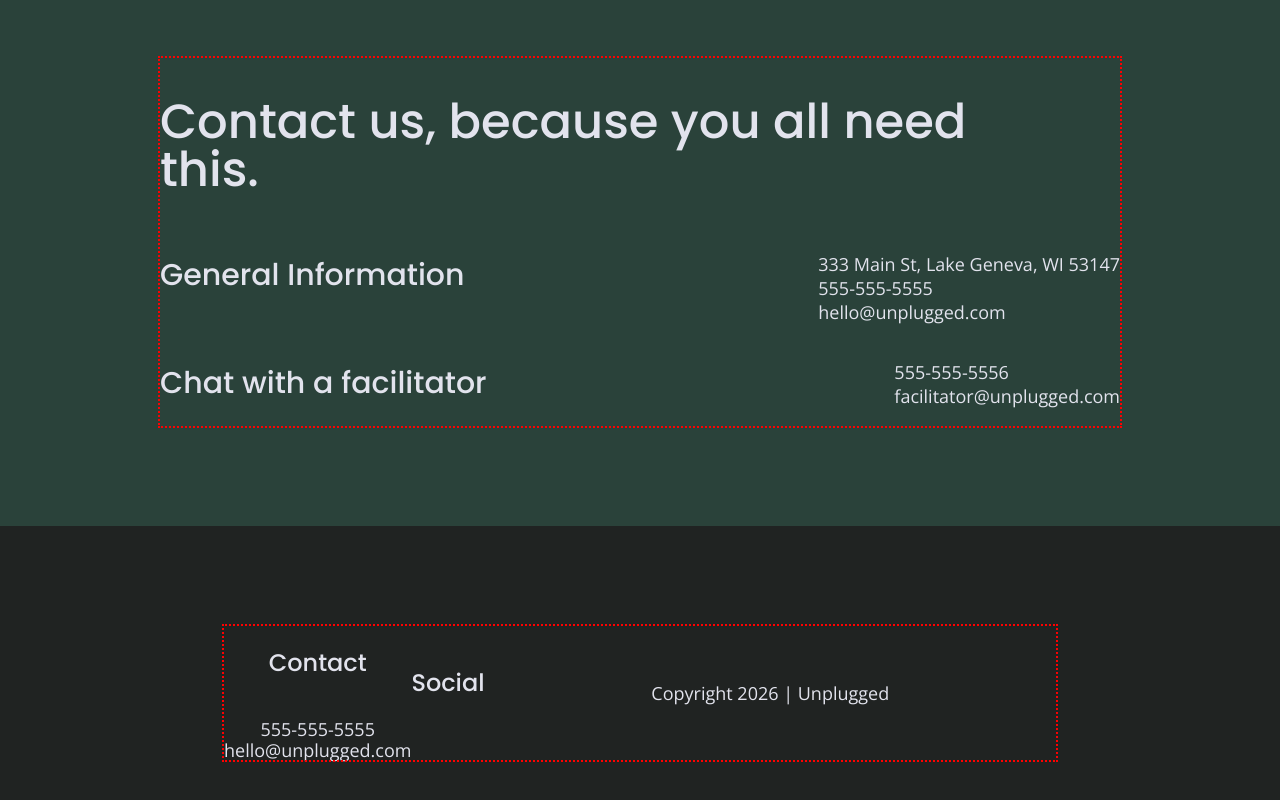
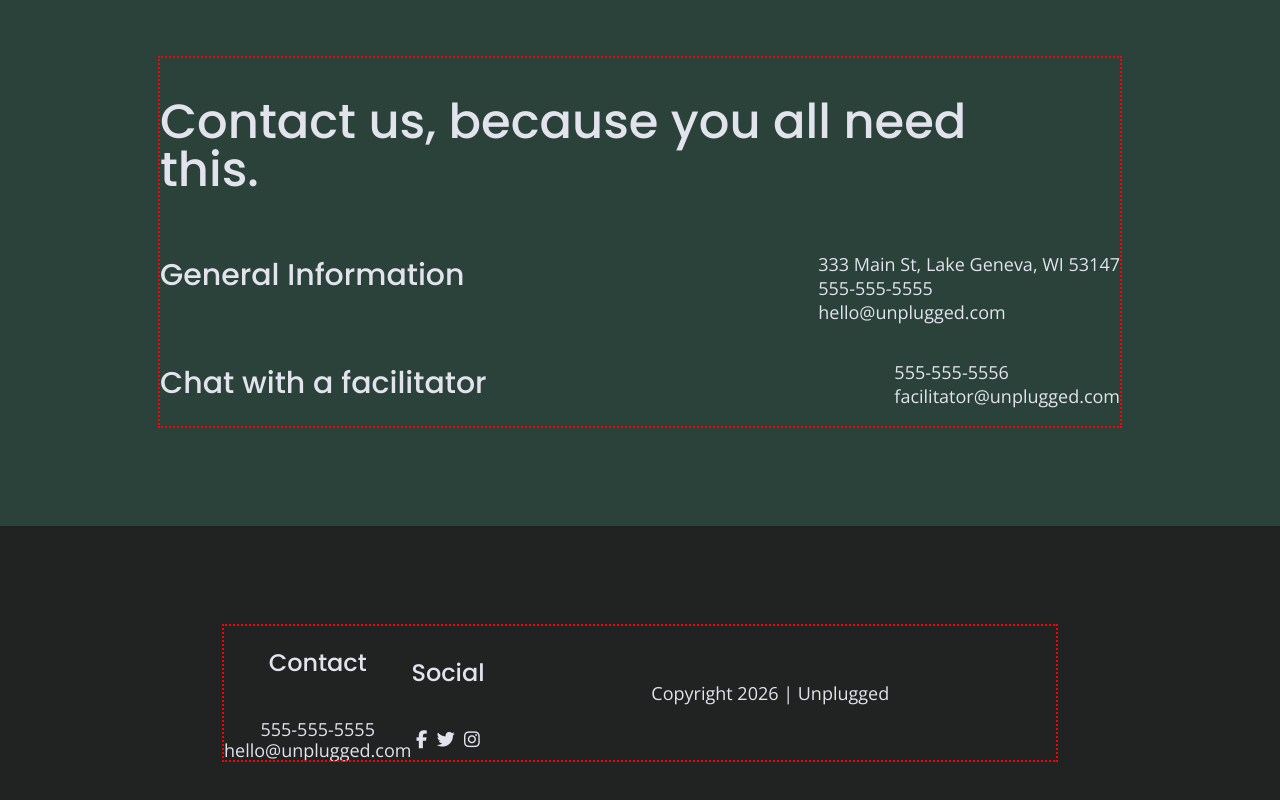
Before and after one commit to damiandev4/206-unplugged, a website: page about/index.html in a window 1280 px wide. Shown: the part 1132-1932 px from the top of the page. Drawn offline with nearby package versions, Linux system fonts and the light colour scheme.

Commit message:
L13 S6 Add other icons

```diff
--- a/about/index.html
+++ b/about/index.html
@@ -97,9 +97,21 @@
         <div class="social">
           <h4>Social</h4>
           <div class="social-icons">
-            <p><a href="https://www.facebook.com/yoursite" target="_blank" rel="noopener"></a></p>
-            <p><a href="https://www.x.com/yoursite" target="_blank" rel="noopener"></a></p>
-            <p><a href="https://www.instagram.com/yoursite" target="_blank" rel="noopener"></a></p>
+            <p>
+              <a href="https://www.facebook.com/yoursite" target="_blank" rel="noopener">
+              <i aria-hidden="true" class="fab fa-facebook-f"></i>
+              </a>
+            </p>
+            <p>
+              <a href="https://www.x.com/yoursite" target="_blank" rel="noopener">
+              <i aria-hidden="true" class="fab fa-twitter"></i>
+              </a>
+            </p>
+            <p>
+              <a href="https://www.instagram.com/yoursite" target="_blank" rel="noopener">
+               <i aria-hidden="true" class="fab fa-instagram"></i>
+              </a>
+            </p>
           </div>
         </div>
         <div class="copyright">
--- a/css/main.css
+++ b/css/main.css
@@ -218,13 +218,15 @@
   display: flex;
   justify-content: space-around;
   align-items: center;
-  font-size: 21px;  /* this is not in solution, check later */
 }
 
 footer .social-icons p {
   display: flex;
   justify-content: center;
   align-items: center;
+  color: #527158
+  font-size: 1.3125em;
+
 }
 
 footer .copyright {
@@ -302,7 +304,7 @@
 }
 
 .features i {
-	font-size: 5em;
+	font-size: 3.75em;
   margin-bottom: 40px;
 }
 
```
Also changed, not shown: faq/index.html (+15 -3 lines), index.html (+9 -3 lines).
